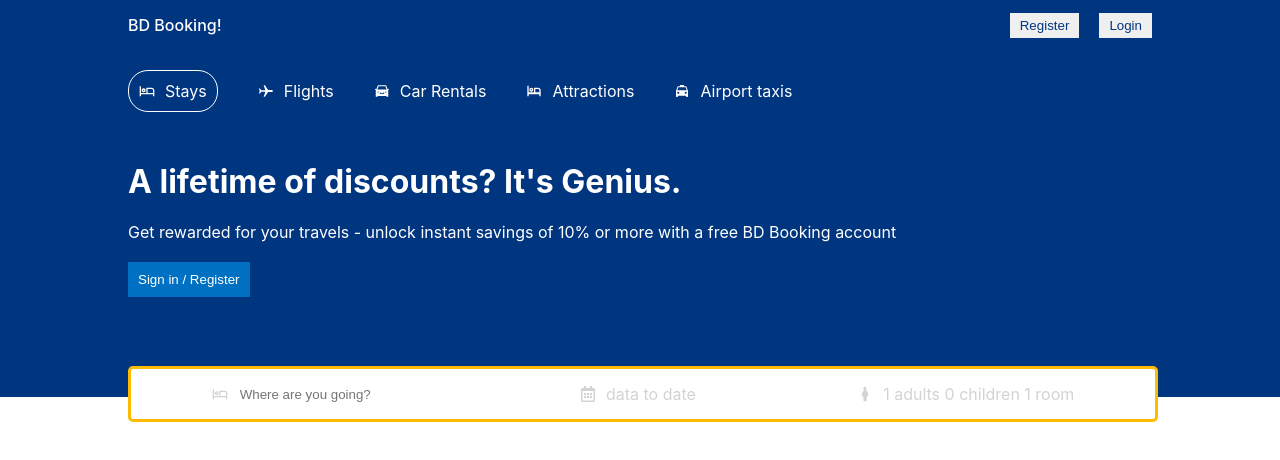
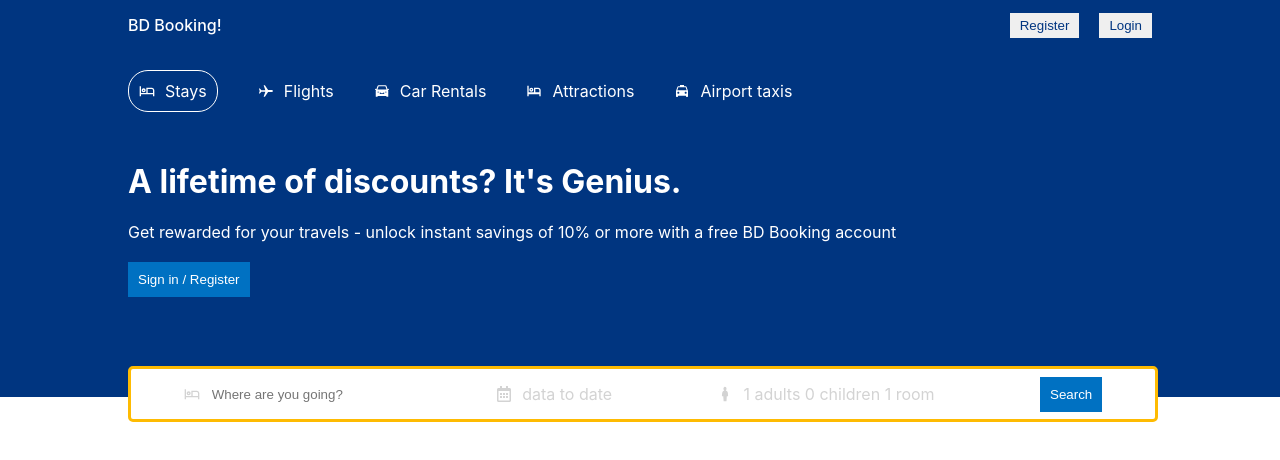
Before and after one commit to Shahriyar-Hosen/bd-booking, a React (Create React App) app: page / in a window 1280 px wide. Shown: the top 460 px of the page. Built offline with nearby package versions, Linux system fonts and the light colour scheme.

Commit message:
Search button add

```diff
--- a/src/Components/Header/Header.css
+++ b/src/Components/Header/Header.css
@@ -37,7 +37,7 @@
   margin: 20px 0;
 }
 
-.headerButton {
+.headerBtn {
   background-color: #0071c2;
   border: none;
   color: white;
--- a/src/Components/Header/Header.jsx
+++ b/src/Components/Header/Header.jsx
@@ -1,10 +1,9 @@
-import React from "react";
-import { MdOutlineHotel, MdLocalTaxi } from "react-icons/md";
-import { IoIosAirplane } from "react-icons/io";
 import { AiFillCar } from "react-icons/ai";
-import { RiHotelBedLine } from "react-icons/ri";
 import { FaRegCalendarAlt } from "react-icons/fa";
 import { GiPerson } from "react-icons/gi";
+import { IoIosAirplane } from "react-icons/io";
+import { MdLocalTaxi, MdOutlineHotel } from "react-icons/md";
+import { RiHotelBedLine } from "react-icons/ri";
 import "./Header.css";
 
 const Header = () => {
@@ -38,7 +37,7 @@ const Header = () => {
           Get rewarded for your travels - unlock instant savings of 10% or more
           with a free BD Booking account{" "}
         </p>
-        <button className="headerButton">Sign in / Register</button>
+        <button className="headerBtn">Sign in / Register</button>
         <div className="headerSearch">
           <div className="headerSearchItem">
             <MdOutlineHotel className="headerIcon" />
@@ -56,6 +55,9 @@ const Header = () => {
             <GiPerson className="headerIcon" />
             <span className="headerSearchText">{`1 adults 0 children 1 room`}</span>
           </div>
+          <div className="headerSearchItem">
+            <button className="headerBtn">Search</button>
+          </div>
         </div>
       </div>
     </div>
```
